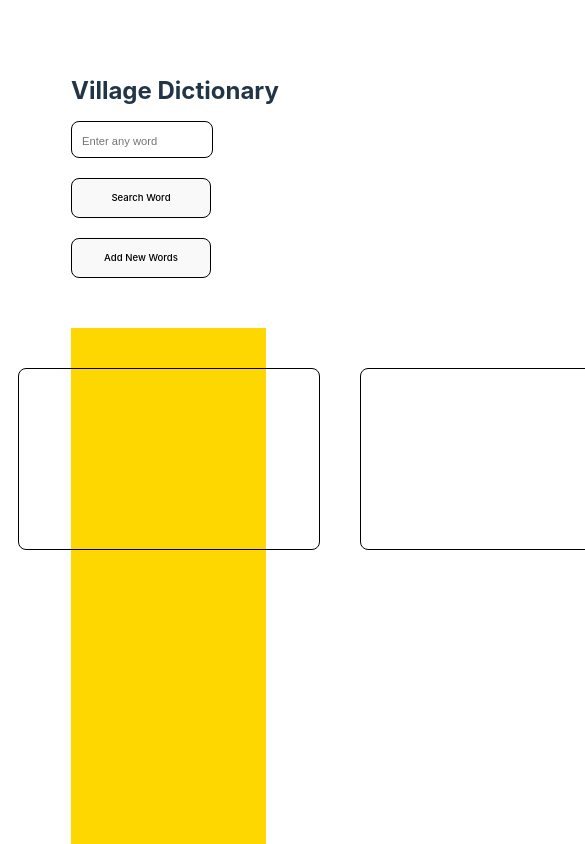
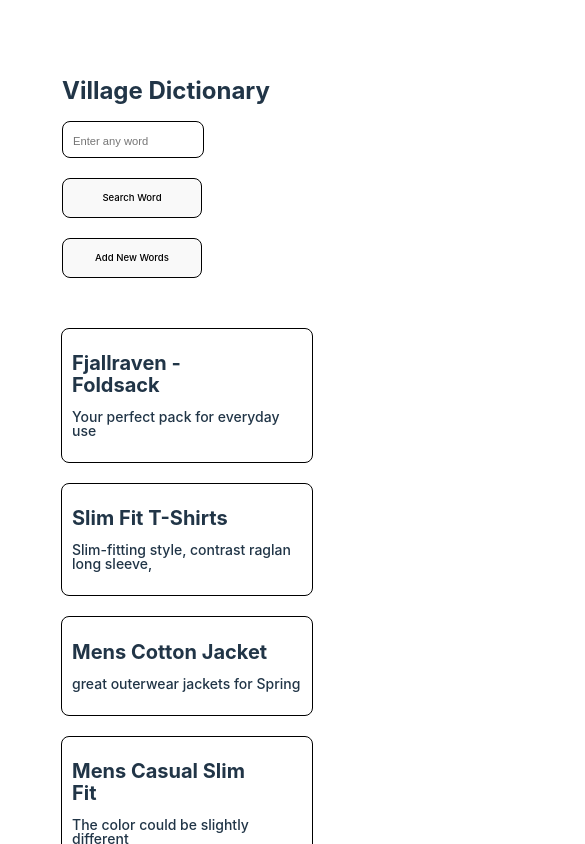
Before and after one commit to Tech4dev-Fellows-24-ACE-group-Front-End/temporary, a React (Vite) app: page / in a window 390 px wide. Shown: the top 844 px of the page, 585 px wide, since content can reach past the window. Built offline with nearby package versions, Linux system fonts and the light colour scheme.

Commit message:
Completed

```diff
--- a/src/App.jsx
+++ b/src/App.jsx
@@ -2,6 +2,8 @@
 import Button from './components/Button'
 import DictionaryCard from './components/DictionaryCard';
 import InputBox from './components/InputBox'
+import abbrv from '../src/components/data'
+
 
 function App() {
 
@@ -19,9 +21,13 @@
         </div>
         <div className="cards-content">
           <div className="cards-container">
-            <DictionaryCard />
-            <DictionaryCard />
-            <DictionaryCard />
+            {abbrv.map((item) => (
+            <DictionaryCard
+            title={item.title}
+            desc={item.description}
+              />
+
+            ))}
           </div>
         </div>
       </div>
--- a/src/components/DictionaryCard.jsx
+++ b/src/components/DictionaryCard.jsx
@@ -3,13 +3,15 @@
   return (
     <>
         <div className="container">
-            <div className="top">
-                <h1>{props.title}</h1>
+          <div className="inner-content">
+          <div className="top">
+                <h1 className="title">{props.title}</h1>
             </div>
 
             <div className="btm">
-                <p>{props.desc}</p>
+                <p className="description">{props.desc}</p>
             </div>
+          </div>
 
         </div>
     </>
--- a/src/components/data.js
+++ b/src/components/data.js
@@ -38,6 +38,14 @@
     "description": "From our Legends Collection.",
     "category": "jewelery",
     "image": "https://fakestoreapi.com/img/71pWzhdJNwL._AC_UL640_QL65_ML3_.jpg"
+    },
+    {
+    "id": 6,
+    "title": "Gold & Silver Chain Bracelet",
+    "price": 695,
+    "description": "From our Legends Collection.",
+    "category": "jewelery",
+    "image": "https://fakestoreapi.com/img/71pWzhdJNwL._AC_UL640_QL65_ML3_.jpg"
     }
 ]
 
--- a/src/index.css
+++ b/src/index.css
@@ -69,6 +69,7 @@
   height: 35px;
   width: 300px;
   font-size: 18px;
+  outline: none;
 }
 
 .input-box::placeholder {
@@ -93,11 +94,12 @@
   margin-top: 50px;
   display: flex;
   justify-content: center;
-  background: gold;
 }
+
 .cards-container{
-  padding-top: 40px;
-  gap: 40px;
+  /* max-width: 1200px; */
+  padding-top: 10px 0px;
+  gap: 20px;
   height: 600px;
   display: grid;
   grid-template-columns: repeat(3, 1fr);
@@ -114,12 +116,24 @@
     cursor: pointer;
     transition: border-color 0.25s;
 }
+.inner-content{
+  padding: 10px;
+}
+.title{
+  font-size: 1.5rem;
+  line-height: 1.1;
 
+}
+.description{
+  font-size: 1.2em;
+  line-height: 1;
+}
 
 @media screen and (max-width:480px) {
   .main-container {
     width: 50%;
     padding: 30px 10%;
+    margin-bottom: 30px;
   }
 
   .search-menu {
@@ -162,6 +176,35 @@
   .input-box::placeholder {
     font-size: 0.7rem;
   }
+
+  .cards-content{
+    width: 250px;
+    margin-top: 50px;
+    display: flex;
+    justify-content: center;
+  }
+
+  .cards-container{
+    max-width: 400px;
+    padding-top: 10px 0px;
+    gap: 20px;
+    height: 600px;
+    display: flex;
+    flex-direction: column;
+  }
+
+  .container{
+    width: 250px;
+  }
+
+  .title{
+    font-size: 20px;
+    width: 200px;
+  }
+
+  .description{
+    font-size: 14px;
+  }
 }
 
 @media (prefers-color-scheme: light) {
```
